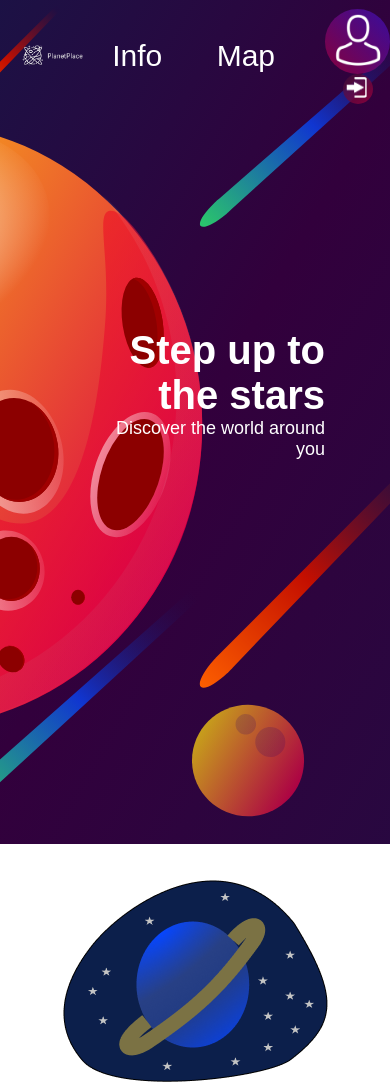
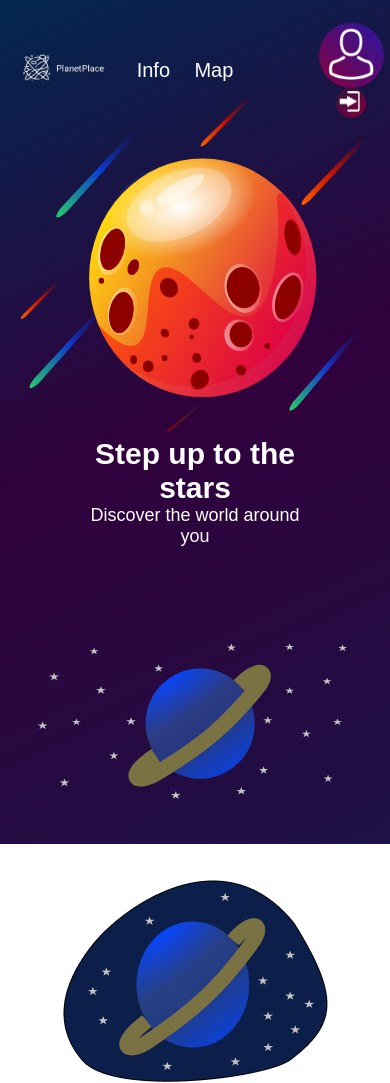
Before and after one commit to KononenkoHub/PlanetPlace, a Python web app: template templates/index.html in a window 390 px wide. Shown: the top 1083 px of the page. Run offline with Jinja, Linux system fonts and the light colour scheme; the template is opened without the code that fills it, so the values that code supplies are empty; some libraries are stand-ins or nearby versions.

Commit message:
adaptive first monitor and new scrollbar

```diff
--- a/static/styles/style.css
+++ b/static/styles/style.css
@@ -11,6 +11,19 @@ html{
   width: 100%;
 }
 
+
+::-webkit-scrollbar{
+  width: 13px;
+}
+::-webkit-scrollbar-thumb{
+   background: linear-gradient(transparent, #ff1100);
+   border-radius: 100px;
+
+}
+::-webkit-scrollbar-track-piece{
+  background-color: #270941;
+  border: none;
+}
 /*------------------head------------------*/
 .head {
   align-items: center;
@@ -95,6 +108,65 @@ html{
 }
 
 
+@media screen and (max-width: 1150px){
+  .head {
+    grid-template-areas: "head-logo head-nav head-profile" ". head-text .";
+    grid-template-columns: 2fr 5fr 0.5fr;
+    grid-template-rows: 2fr 10fr 3fr;
+    width: 100%;
+    height: 100%;
+  }
+  .head-nav a{
+    font-size: 20px;
+    padding-right: 60px;
+  }
+}
+
+@media screen and (max-width: 950px){
+  .head {
+    grid-template-areas: "head-logo head-nav head-profile" ". head-text .";
+    grid-template-columns: 5fr 2fr 0.5fr;
+    grid-template-rows: 2fr 10fr 3fr;
+    width: 100%;
+    height: 100%;
+  }
+  .head-logo{
+    justify-self: start;
+  }
+  .head-logo img {
+    display: inline-block;
+    padding-left: 20px;
+    width: 50%;
+  }
+  .head-nav a{
+    font-size: 20px;
+    padding-right: 20px;
+  }
+}
+@media screen and (max-width: 580px){
+  .head {
+    background-image: url(/static/images/Header.svg);
+    background-repeat: no-repeat;
+    background-size:cover;
+    grid-template-areas: "head-logo head-nav head-profile" ". head-text .";
+    grid-template-columns: 2fr 6fr 2fr;
+    grid-template-rows: 2fr 10fr;
+    width: 100%;
+    height: 100%;
+  }
+  .head-logo img{
+    width: 130%;
+  }
+  .head-nav{
+    text-align: center;
+  }
+  .head-text{
+    text-align: center;
+  }
+  .head-text h1{
+    font-size: 30px;
+  }
+}
 /*------------------info block/*------------------*/
 
 .info{
@@ -107,14 +179,18 @@ html{
   .info{
     height: 200vh;
   }
-  @media screen and (max-width: 600px){
-    .info{
-      height: 300vh;
-    }
+}
+@media screen and (max-width: 600px){
+  .info{
+    height: 300vh;
+  }
+}
 /*------------------map------------------*/
 
 .map{
   width: 100%;
   height: 100vh;
-  background-image: url(../images/beg.png);
+  background-image: url(../images/beg\ .png);
+  background-repeat: no-repeat;
+  background-size: cover;
 }
--- a/templates/index.html
+++ b/templates/index.html
@@ -14,11 +14,11 @@
     <div class="conteiner">
         <div class="head">
             <div class="head-logo">
-                <img src="../static/images/icon.png" alt="">
+                <img src="../static/images/icon.png" alt="icon">
             </div>
             <div class="head-nav">
                 <a href="#info">Info</a>
-                <a href="#">Map</a>
+                <a href="#map">Map</a>
             </div>
             <div class="head-profile">
                 <div class="head-login">
@@ -43,8 +43,7 @@
 
         </div>
     </div>
-    <div class="map">
-
+    <div class="map" id="map">
     </div>
 </body>
 
--- a/templates/infoforguest.html
+++ b/templates/infoforguest.html
@@ -12,7 +12,7 @@
     <div class="main">
         <div class="planet-box">
             <div class="front">
-                <img src="../tests/images/user planet.png" alt="">
+                <img src="/static/images/user planet.png" alt="">
                 <h3>Neptune</h3>
             </div>
             <div class="back">
@@ -22,7 +22,7 @@
         </div>
         <div class="planet-box">
             <div class="front">
-                <img src="../tests/images/user planet.png" alt="">
+                <img src="/static/images/user planet.png" alt="">
                 <h3>Neptune</h3>
             </div>
             <div class="back">
@@ -32,7 +32,7 @@
         </div>
         <div class="planet-box">
             <div class="front">
-                <img src="../tests/images/user planet.png" alt="">
+                <img src="/static/images/user planet.png" alt="">
                 <h3>Neptune</h3>
             </div>
             <div class="back">
@@ -42,7 +42,7 @@
         </div>
         <div class="planet-box">
             <div class="front">
-                <img src="../tests/images/user planet.png" alt="">
+                <img src="/static/images/user planet.png" alt="">
                 <h3>Neptune</h3>
             </div>
             <div class="back">
@@ -52,7 +52,7 @@
         </div>
         <div class="planet-box">
             <div class="front">
-                <img src="../tests/images/user planet.png" alt="">
+                <img src="/static/images/user planet.png" alt="">
                 <h3>Neptune</h3>
             </div>
             <div class="back">
@@ -62,7 +62,7 @@
         </div>
         <div class="planet-box">
             <div class="front">
-                <img src="../tests/images/user planet.png" alt="">
+                <img src="/static/images/user planet.png" alt="">
                 <h3>Neptune</h3>
             </div>
             <div class="back">
@@ -72,7 +72,7 @@
         </div>
         <div class="planet-box">
             <div class="front">
-                <img src="../tests/images/user planet.png" alt="">
+                <img src="/static/images/user planet.png" alt="">
                 <h3>Neptune</h3>
             </div>
             <div class="back">
@@ -82,7 +82,7 @@
         </div>
         <div class="planet-box">
             <div class="front">
-                <img src="../tests/images/user planet.png" alt="">
+                <img src="/static/images/user planet.png" alt="">
                 <h3>Neptune</h3>
             </div>
             <div class="back">
```
Also changed, not shown: static/images/Header.svg (added), static/images/beg .png (renamed from static/images/beg.png), static/images/beg.svg (added).
